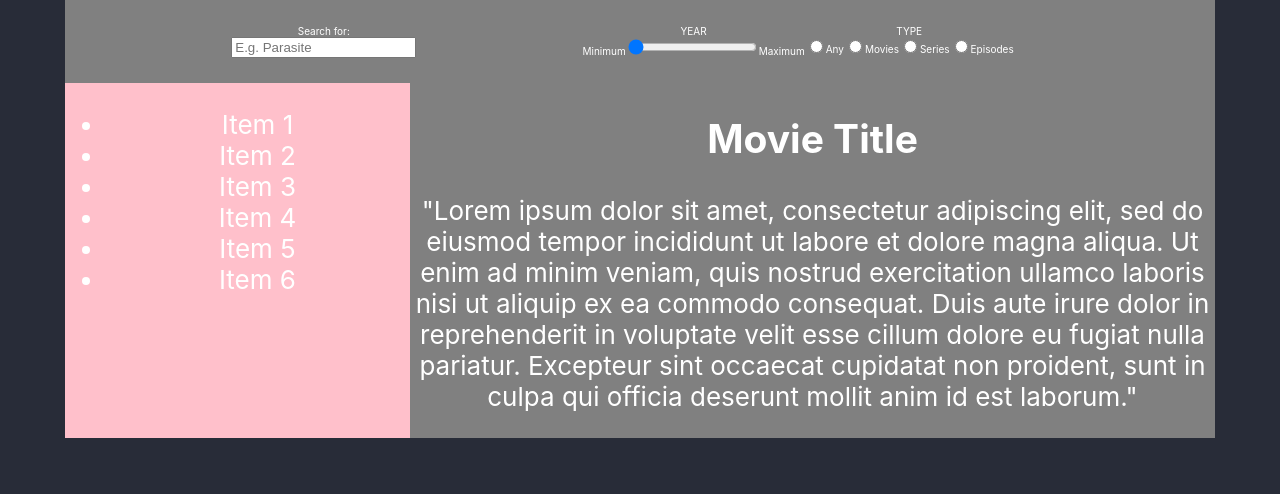
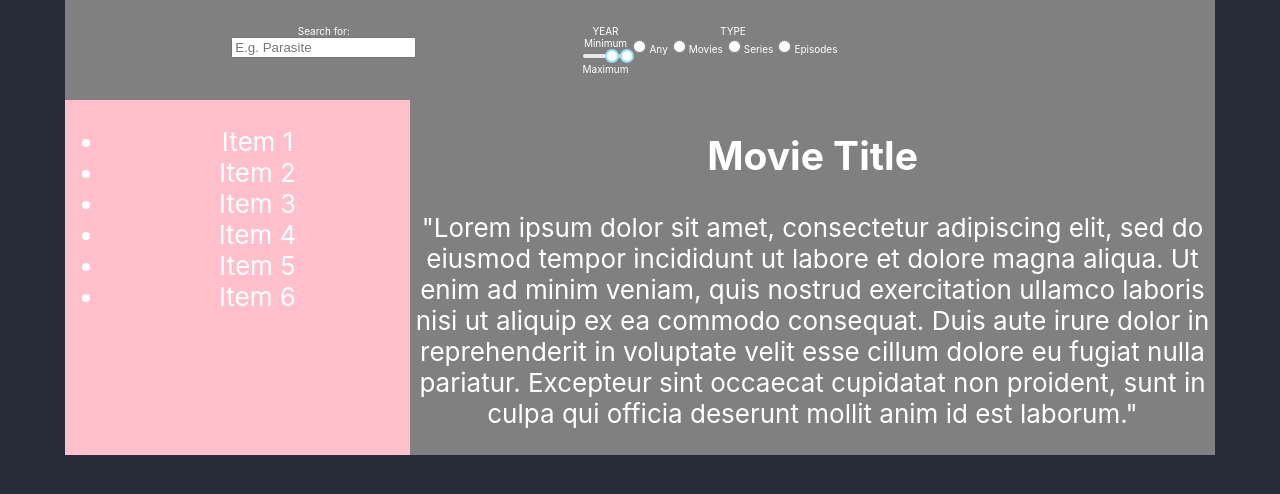
Before and after one commit to philipsung/aligent-omdb, a React (Create React App) app: page / in a window 1280 px wide. Shown: the top 494 px of the page. Built offline with nearby package versions, Linux system fonts and the light colour scheme.

Commit message:
searchHeader.js - changed radio value from Any to empty string Installed rc-slider package Replaced range input on with year slider

```diff
--- a/package.json
+++ b/package.json
@@ -6,6 +6,7 @@
     "@testing-library/jest-dom": "^5.11.10",
     "@testing-library/react": "^11.2.6",
     "@testing-library/user-event": "^12.8.3",
+    "rc-slider": "^9.7.2",
     "react": "^17.0.2",
     "react-dom": "^17.0.2",
     "react-scripts": "4.0.3",
--- a/src/searchHeader.js
+++ b/src/searchHeader.js
@@ -1,14 +1,20 @@
 import React, {useState} from "react";
-
-/* ***TODO***
-queryAPI - send/receive query from API
-queryYear - change input to allow a range selection
-
-*/
+import Slider, { Range } from 'rc-slider';
+import 'rc-slider/assets/index.css';
 
 export default function SearchHeader() {
 
+	//search states
+	const [query, setQuery] = useState('')
+	const [movies, setMovies] = useState([])
+	const [sliderValues, setSliderValues] = useState([])
+
 	const queryAPI = async(e) => {
+		//prevent page reload on form submission
+		e.preventDefault();
+		console.log(sliderValues)
+		console.log(e.target)
+		const url = 'http://www.omdbapi.com/?apikey=19bc8d19&${query}'
 	}
 
 	const currentYear = new Date().getFullYear()
@@ -25,23 +31,24 @@ export default function SearchHeader() {
 			<div id="form-parameters">
 				<div id="form-parameters-left">
 					<label className="label" htmlFor="queryYear">YEAR</label>
-					<span className="label">Minimum</span>
-					<input className="input" type="range"
-						name="queryYear"
-						min="1880" max={currentYear}
+					<span id="minimumYear">Minimum</span>
+					<Range id="slider" min={1880} max={currentYear}
+						defaultValue={[1970,2015]}
+						allowCross={false}
+						onChange={(newValues) => setSliderValues(newValues)}
+
 					/>
-					<span className="label">Maximum</span>
+					<span id="maximumYear">Maximum</span>
 				</div>
 
 				<div id="form-parameters-right">
 					<label className="label" htmlFor="queryType">TYPE</label>
-					<input type="radio" value="Any" name="queryType" />Any
+					<input type="radio" value="" name="queryType" />Any
 					<input type="radio" value="Movies" name="queryType" />Movies
 					<input type="radio" value="Series" name="queryType" />Series
 					<input type="radio" value="Episodes" name="queryType" />Episodes
 				</div>
 			</div>
-
 		</form>
 	)
 }
```
Also changed, not shown: Notes.txt (added), 1 other file (tests, documents, lock files or other folders).
